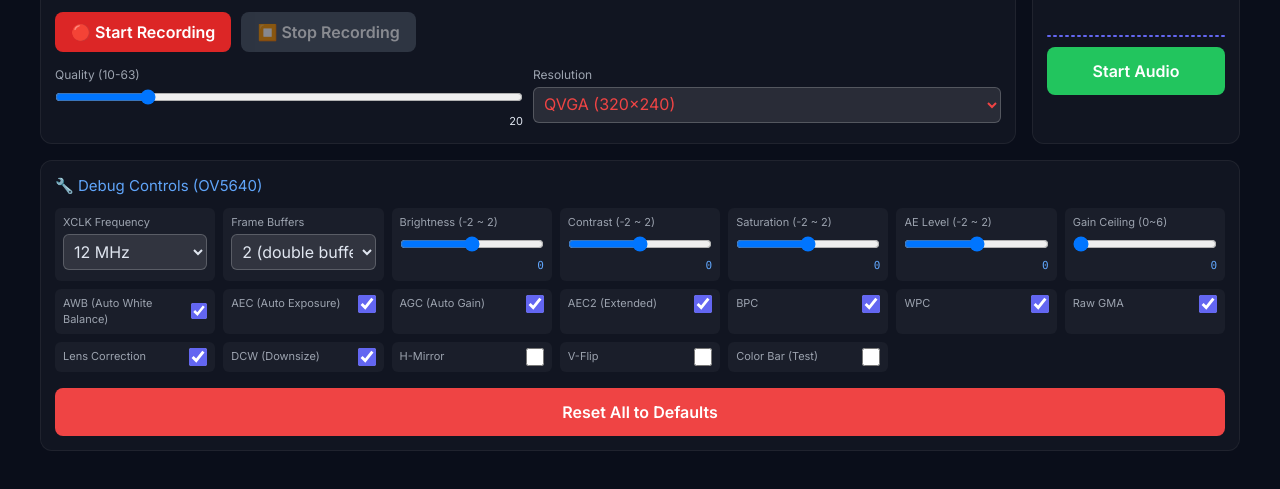
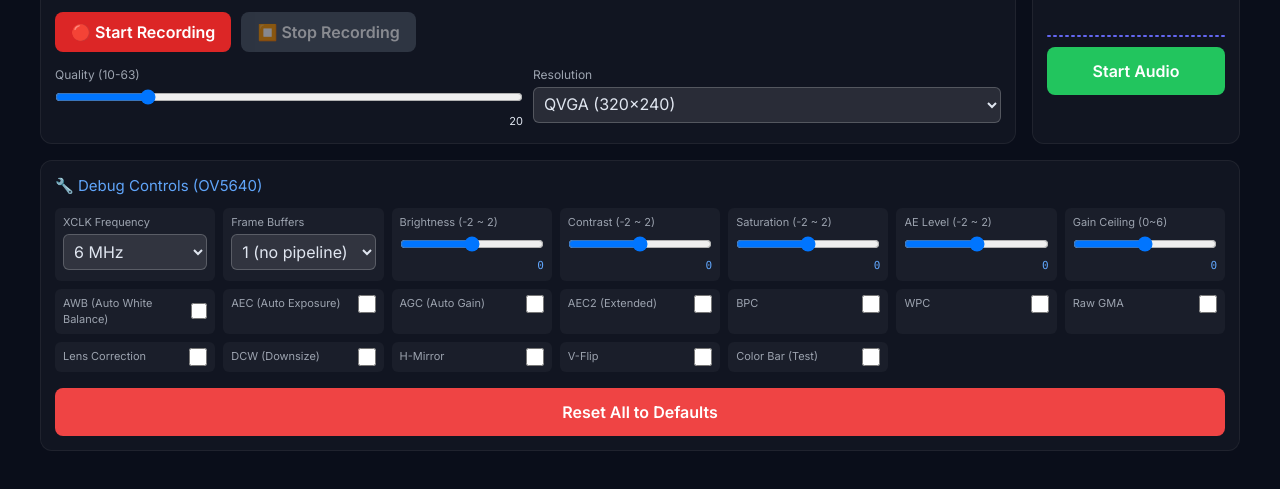
Before and after one commit to beanbocchi/shopnexus-iot, a website with bundled scripts: page client/index.html in a window 1280 px wide. Both pictures are taken after a click on the button "Reset All to Defaults". Shown: the part 63-552 px from the top of the page. Built offline with nearby package versions, Linux system fonts and the light colour scheme; no server answers.

Commit message:
Clean up codebase: ESP32 owns defaults, ESM migration, dead code removal
- Convert server to ESM imports (package.json already declared "type": "module")
- ESP32: Add resetDefaults() + command 254, remove identical psramFound branches
- Client: Remove defaults object, reset button now sends single command to ESP32
- HTML: Remove redundant checked/selected/value attrs (ESP32 pushes on connect)
- HTML: Fix text-red-500 and text-red to text-[#e0e6f0] on select elements
- Fix empty catch block in camera.js
- Remove jsx config from jsconfig.json, peerDependencies from package.json
- Delete empty stt/test.py

Co-Authored-By: Claude Opus 4.6 <noreply@anthropic.com>

```diff
--- a/client/index.html
+++ b/client/index.html
@@ -87,7 +87,7 @@
 								>
 								<select
 									id="framesize"
-									class="w-full px-1.5 py-1.5 bg-white/10 text-red-500 border border-white/20 rounded-md"
+									class="w-full px-1.5 py-1.5 bg-white/10 text-[#e0e6f0] border border-white/20 rounded-md"
 								>
 									<option value="13">UXGA (1600x1200)</option>
 									<option value="12">SXGA (1280x1024)</option>
@@ -143,12 +143,12 @@
 							>
 							<select
 								data-id="20"
-								class="debug-select w-full px-1.5 py-1.5 bg-white/10 text-red border border-white/20 rounded-md"
+								class="debug-select w-full px-1.5 py-1.5 bg-white/10 text-[#e0e6f0] border border-white/20 rounded-md"
 							>
 								<option value="0">6 MHz</option>
 								<option value="1">8 MHz</option>
 								<option value="2">12 MHz</option>
-								<option value="3" selected>16 MHz</option>
+								<option value="3">16 MHz</option>
 								<option value="4">24 MHz</option>
 							</select>
 						</div>
@@ -161,7 +161,7 @@
 								class="debug-select w-full px-1.5 py-1.5 bg-white/10 text-[#e0e6f0] border border-white/20 rounded-md"
 							>
 								<option value="1">1 (no pipeline)</option>
-								<option value="2" selected>2 (double buffer)</option>
+								<option value="2">2 (double buffer)</option>
 								<option value="3">3 (triple buffer)</option>
 								<option value="4">4 (max)</option>
 							</select>
@@ -176,7 +176,6 @@
 								type="range"
 								min="-2"
 								max="2"
-								value="0"
 								data-id="3"
 								class="w-full"
 							/>
@@ -192,7 +191,6 @@
 								type="range"
 								min="-2"
 								max="2"
-								value="0"
 								data-id="4"
 								class="w-full"
 							/>
@@ -208,7 +206,6 @@
 								type="range"
 								min="-2"
 								max="2"
-								value="0"
 								data-id="5"
 								class="w-full"
 							/>
@@ -224,7 +221,6 @@
 								type="range"
 								min="-2"
 								max="2"
-								value="0"
 								data-id="10"
 								class="w-full"
 							/>
@@ -240,7 +236,6 @@
 								type="range"
 								min="0"
 								max="6"
-								value="0"
 								data-id="11"
 								class="w-full"
 							/>
@@ -257,7 +252,6 @@
 								>
 								<input
 									type="checkbox"
-									checked
 									data-id="6"
 									class="w-[18px] h-[18px] accent-indigo-500"
 								/>
@@ -270,7 +264,6 @@
 								>
 								<input
 									type="checkbox"
-									checked
 									data-id="7"
 									class="w-[18px] h-[18px] accent-indigo-500"
 								/>
@@ -281,7 +274,6 @@
 								<label class="text-[11px] text-gray-400">AGC (Auto Gain)</label>
 								<input
 									type="checkbox"
-									checked
 									data-id="8"
 									class="w-[18px] h-[18px] accent-indigo-500"
 								/>
@@ -292,7 +284,6 @@
 								<label class="text-[11px] text-gray-400">AEC2 (Extended)</label>
 								<input
 									type="checkbox"
-									checked
 									data-id="9"
 									class="w-[18px] h-[18px] accent-indigo-500"
 								/>
@@ -303,7 +294,6 @@
 								<label class="text-[11px] text-gray-400">BPC</label>
 								<input
 									type="checkbox"
-									checked
 									data-id="12"
 									class="w-[18px] h-[18px] accent-indigo-500"
 								/>
@@ -314,7 +304,6 @@
 								<label class="text-[11px] text-gray-400">WPC</label>
 								<input
 									type="checkbox"
-									checked
 									data-id="13"
 									class="w-[18px] h-[18px] accent-indigo-500"
 								/>
@@ -325,7 +314,6 @@
 								<label class="text-[11px] text-gray-400">Raw GMA</label>
 								<input
 									type="checkbox"
-									checked
 									data-id="14"
 									class="w-[18px] h-[18px] accent-indigo-500"
 								/>
@@ -336,7 +324,6 @@
 								<label class="text-[11px] text-gray-400">Lens Correction</label>
 								<input
 									type="checkbox"
-									checked
 									data-id="15"
 									class="w-[18px] h-[18px] accent-indigo-500"
 								/>
@@ -347,7 +334,6 @@
 								<label class="text-[11px] text-gray-400">DCW (Downsize)</label>
 								<input
 									type="checkbox"
-									checked
 									data-id="18"
 									class="w-[18px] h-[18px] accent-indigo-500"
 								/>
--- a/client/js/camera.js
+++ b/client/js/camera.js
@@ -19,7 +19,9 @@ export function connectCam() {
 			try {
 				const msg = JSON.parse(e.data)
 				if (msg.type === "settings") applySettings(msg.data)
-			} catch (err) {}
+			} catch (err) {
+				console.warn("Failed to parse settings:", err)
+			}
 			return
 		}
 
--- a/client/js/controls.js
+++ b/client/js/controls.js
@@ -5,30 +5,6 @@ export function sendCmd(id, val) {
 	if (state.wsCam && state.wsCam.readyState === WebSocket.OPEN) {
 		state.wsCam.send(JSON.stringify({ id: parseInt(id), val: parseInt(val) }))
 	}
-}
-
-const defaults = {
-	1: 20,
-	2: 5, // quality, framesize (QVGA)
-	3: 0,
-	4: 0,
-	5: 0, // brightness, contrast, saturation
-	6: 1,
-	7: 1,
-	8: 1,
-	9: 1, // AWB, AEC, AGC, AEC2
-	10: 0,
-	11: 0, // ae_level, gainceiling
-	12: 1,
-	13: 1,
-	14: 1,
-	15: 1, // BPC, WPC, raw_gma, lenc
-	16: 0,
-	17: 0,
-	18: 1,
-	19: 0, // hmirror, vflip, dcw, colorbar
-	20: 2, // xclk (index 2 = 12MHz)
-	21: 2, // fb_count
 }
 
 export function applySettings(s) {
@@ -97,29 +73,6 @@ export function initControls() {
 	})
 
 	document.getElementById("btnReset").onclick = () => {
-		for (const [id, val] of Object.entries(defaults)) {
-			sendCmd(id, val)
-		}
-		qInput.value = 20
-		qVal.textContent = "20"
-		fSelect.value = "5"
-		document
-			.querySelectorAll(".grid input[type=range]")
-			.forEach((input) => {
-				const def = defaults[input.dataset.id] || 0
-				input.value = def
-				input.parentElement.querySelector("div:last-child").textContent =
-					def
-			})
-		document
-			.querySelectorAll(".grid input[type=checkbox]")
-			.forEach((input) => {
-				input.checked = !!defaults[input.dataset.id]
-			})
-		document
-			.querySelectorAll(".grid select.debug-select")
-			.forEach((sel) => {
-				sel.value = defaults[sel.dataset.id] || 0
-			})
+		sendCmd(254, 0)
 	}
 }
--- a/jsconfig.json
+++ b/jsconfig.json
@@ -5,7 +5,6 @@
     "target": "ESNext",
     "module": "Preserve",
     "moduleDetection": "force",
-    "jsx": "react-jsx",
     "allowJs": true,
 
     // Bundler mode
--- a/package.json
+++ b/package.json
@@ -5,9 +5,6 @@
   "private": true,
   "devDependencies": {
     "@types/bun": "latest"
-  },
-  "peerDependencies": {
-    "typescript": "^5"
   },
   "dependencies": {
     "express": "^5.2.1",
```
Also changed, not shown: index.js (+10 -7 lines), 1 other file.
